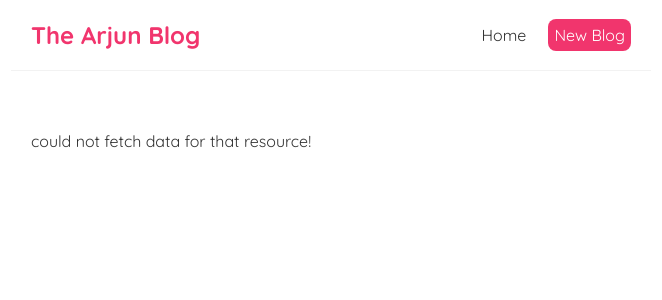
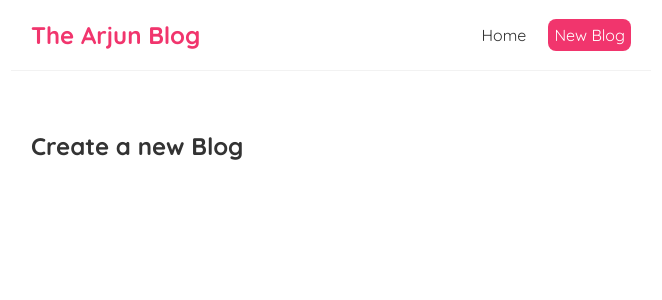
Before and after one commit to armathur123/ReactBlog, a React (Create React App) app: page /create in a window 1280 px wide. Shown: the top 300 px of the page, without its empty margins (309-971 px from the left). Built offline with nearby package versions, Linux system fonts and the light colour scheme; no server answers.

Commit message:
#22 routes and exact matching

```diff
--- a/src/App.js
+++ b/src/App.js
@@ -1,6 +1,7 @@
 import Navbar from './navbar';
 import Home from './Home';
 import { BrowserRouter as Router, Route, Switch } from 'react-router-dom';
+import Create from './Create';
 
 function App() {
   return (
@@ -9,8 +10,11 @@ function App() {
         <Navbar/> {/*self closing tag*/}
         <div className="content">
           <Switch>
-            <Route path = "/">
+            <Route exact path = "/">
               <Home></Home> {/*route to home component when path is "/"*/}
+            </Route>
+            <Route exact path = "/create">
+              <Create></Create> {/*route to home component when path is "/"*/}
             </Route>
           </Switch>
         </div>
--- /dev/null
+++ b/src/Create.js
@@ -0,0 +1,9 @@
+const Create = () => {
+    return (
+        <div className="create">
+            <h2>Create a new Blog</h2>
+        </div>
+    );
+}
+
+export default Create;
```
